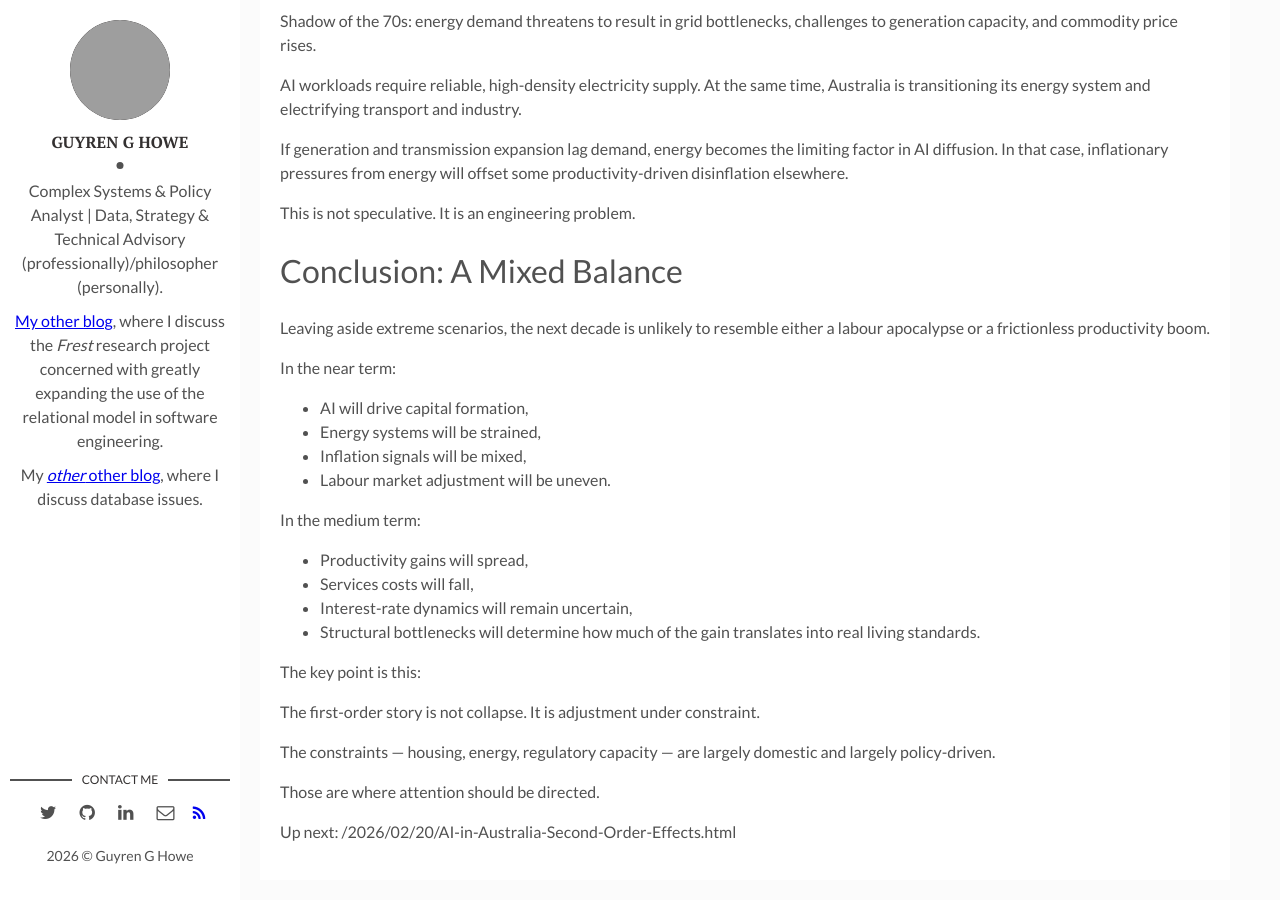
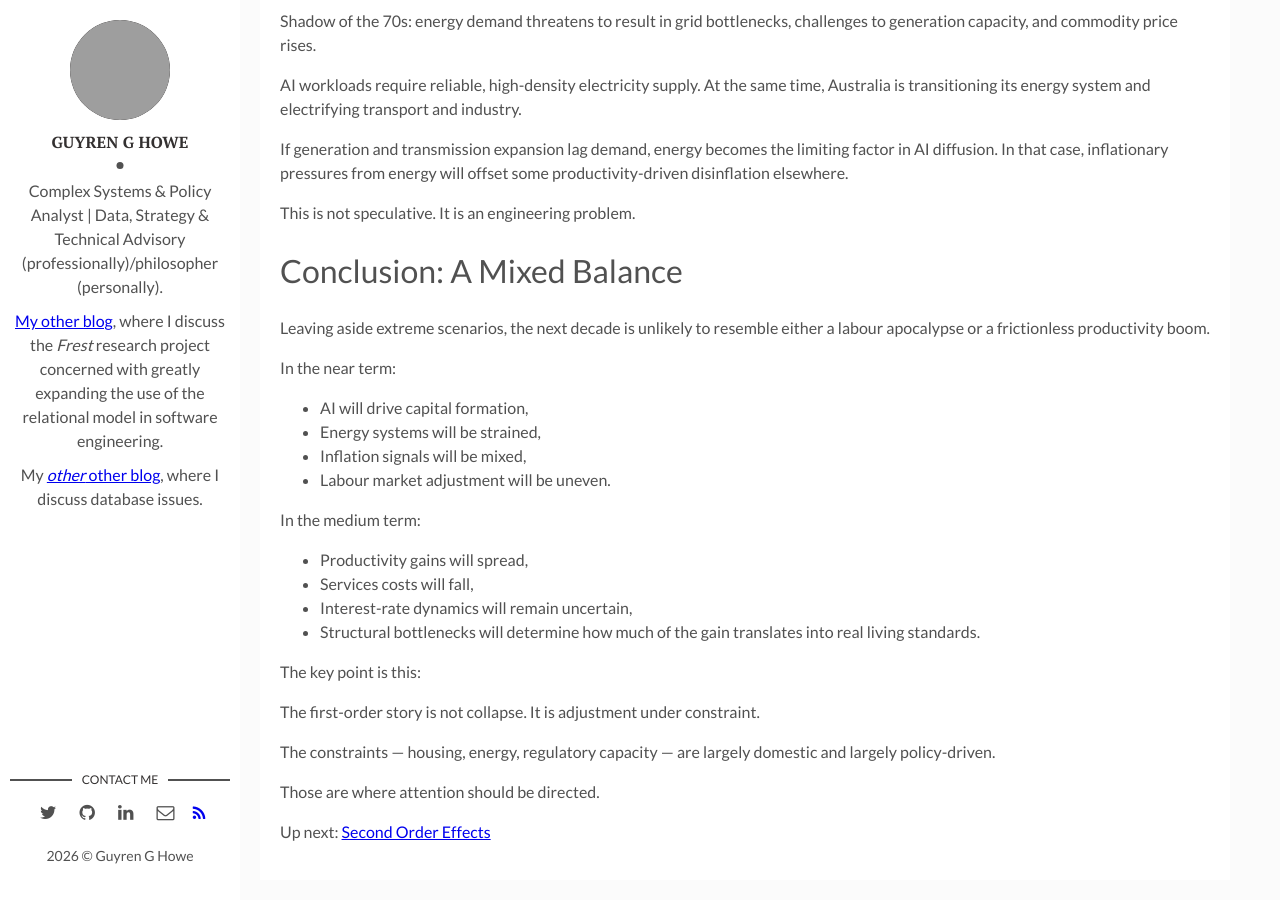
Before and after one commit to gisborne/gisborne.me, a Jekyll site: the page built from _posts/2026-02-19-AI-in-Australia-First-Order-Effects.md, in a window 1280 px wide and 900 px high, scrolled down 2810 px. Built offline with Jekyll 4.4.1, drawn with Linux system fonts in a browser that asks for light colours; part of the change alters nothing that is shown; grey boxes are pictures that could not be loaded.

Commit message:
Fix link

```diff
--- a/_posts/2026-02-19-AI-in-Australia-First-Order-Effects.md
+++ b/_posts/2026-02-19-AI-in-Australia-First-Order-Effects.md
@@ -128,4 +128,4 @@ The constraints — housing, energy, regulatory capacity — are largely domesti
 
 Those are where attention should be directed.
 
-Up next: {% post_url 2026-02-20-AI-in-Australia-Second-Order-Effects %}
+Up next: [Second Order Effects]({% post_url 2026-02-20-AI-in-Australia-Second-Order-Effects %})
```
